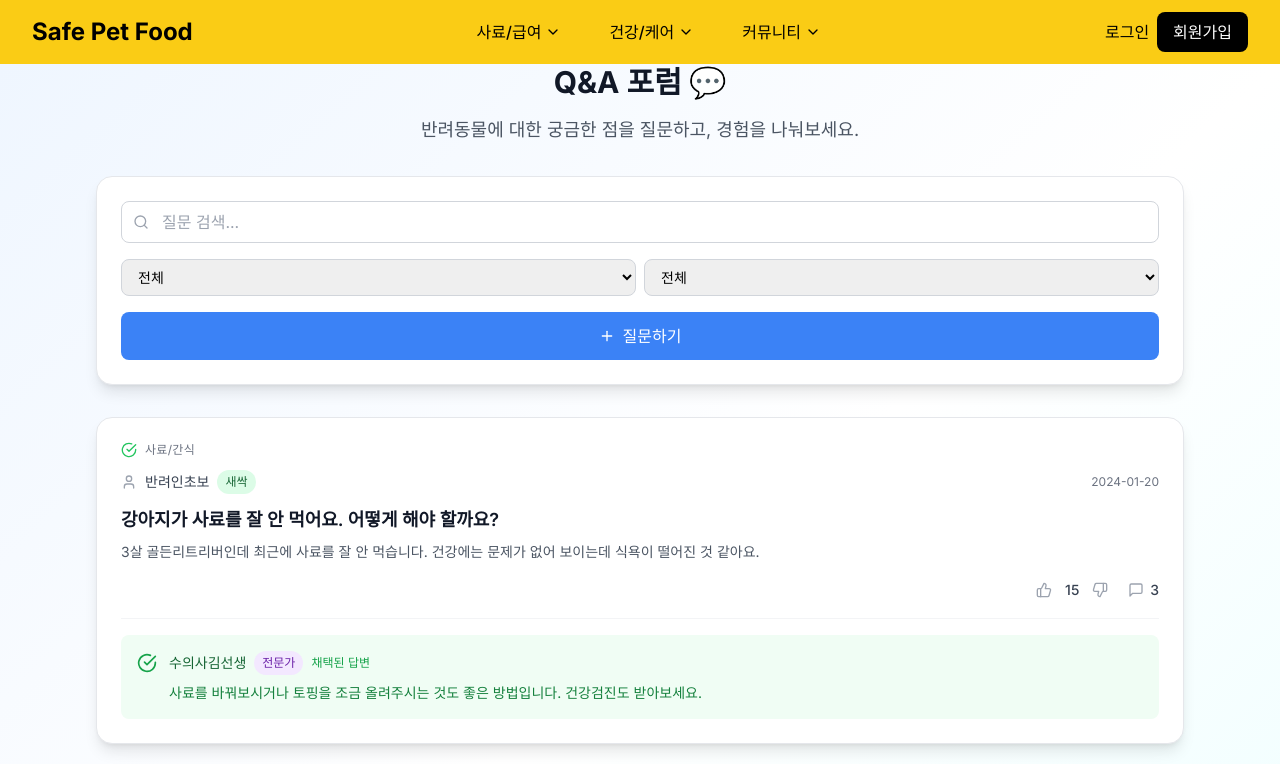
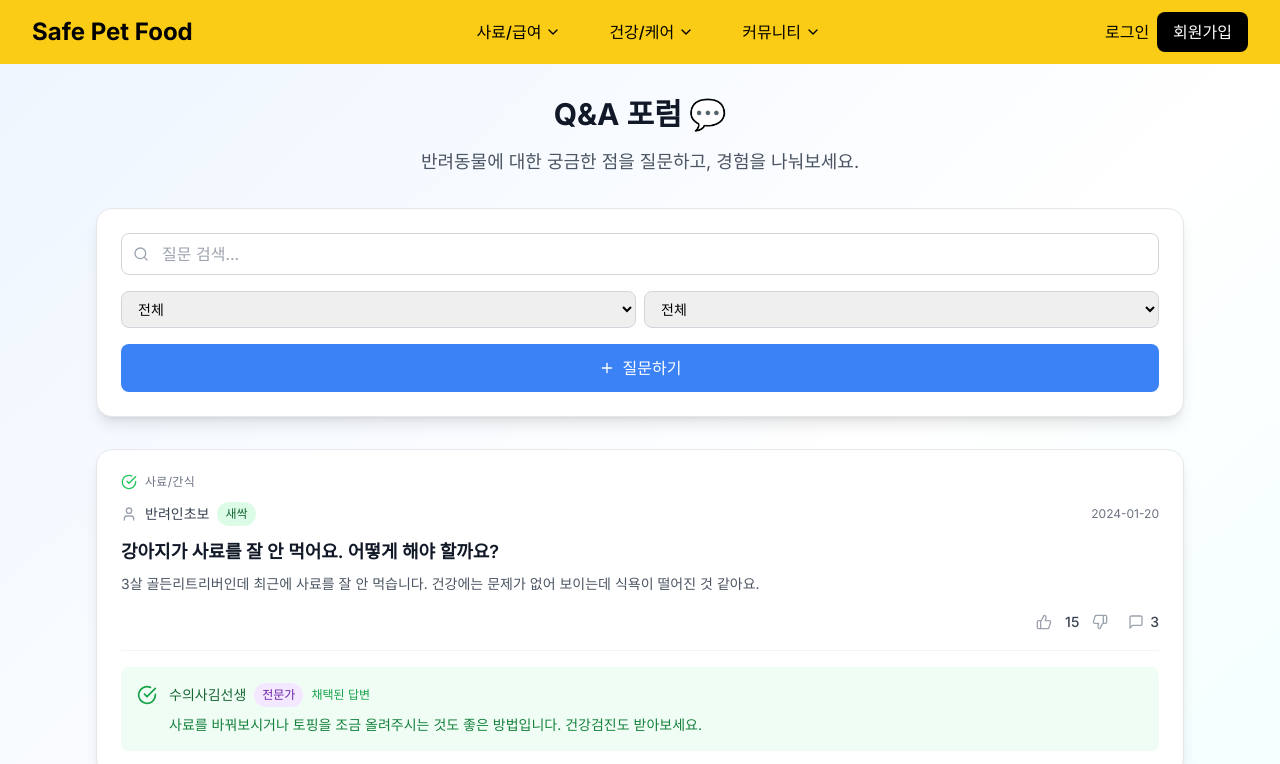
Before and after one commit to joyfuldoy1015/safe-pet-food, a Next.js app: page /community/qa-forum in a window 1280 px wide. Shown: the top 764 px of the page. Built offline with nearby package versions, Linux system fonts and the light colour scheme.

Commit message:
Fix Q&A forum header spacing for better visual consistency

```diff
--- a/app/community/qa-forum/page.tsx
+++ b/app/community/qa-forum/page.tsx
@@ -180,6 +180,7 @@ export default function CommunityQAForumPage() {
 
   return (
     <div className="min-h-screen bg-gradient-to-br from-blue-50 via-white to-cyan-50">
+      <main className="max-w-6xl mx-auto px-4 sm:px-6 lg:px-8 py-8">
         {/* Header */}
         <div className="text-center mb-8">
           <h1 className="text-3xl font-bold text-gray-900 mb-4">
@@ -189,8 +190,6 @@ export default function CommunityQAForumPage() {
             반려동물에 대한 궁금한 점을 질문하고, 경험을 나눠보세요.
           </p>
         </div>
-
-      <main className="max-w-6xl mx-auto px-4 sm:px-6 lg:px-8">
         {/* Controls */}
         <div className="bg-white rounded-xl shadow-lg border border-gray-200 p-4 sm:p-6 mb-8">
           <div className="space-y-4">
```
Lines whose indentation alone changed are shown as unchanged.
